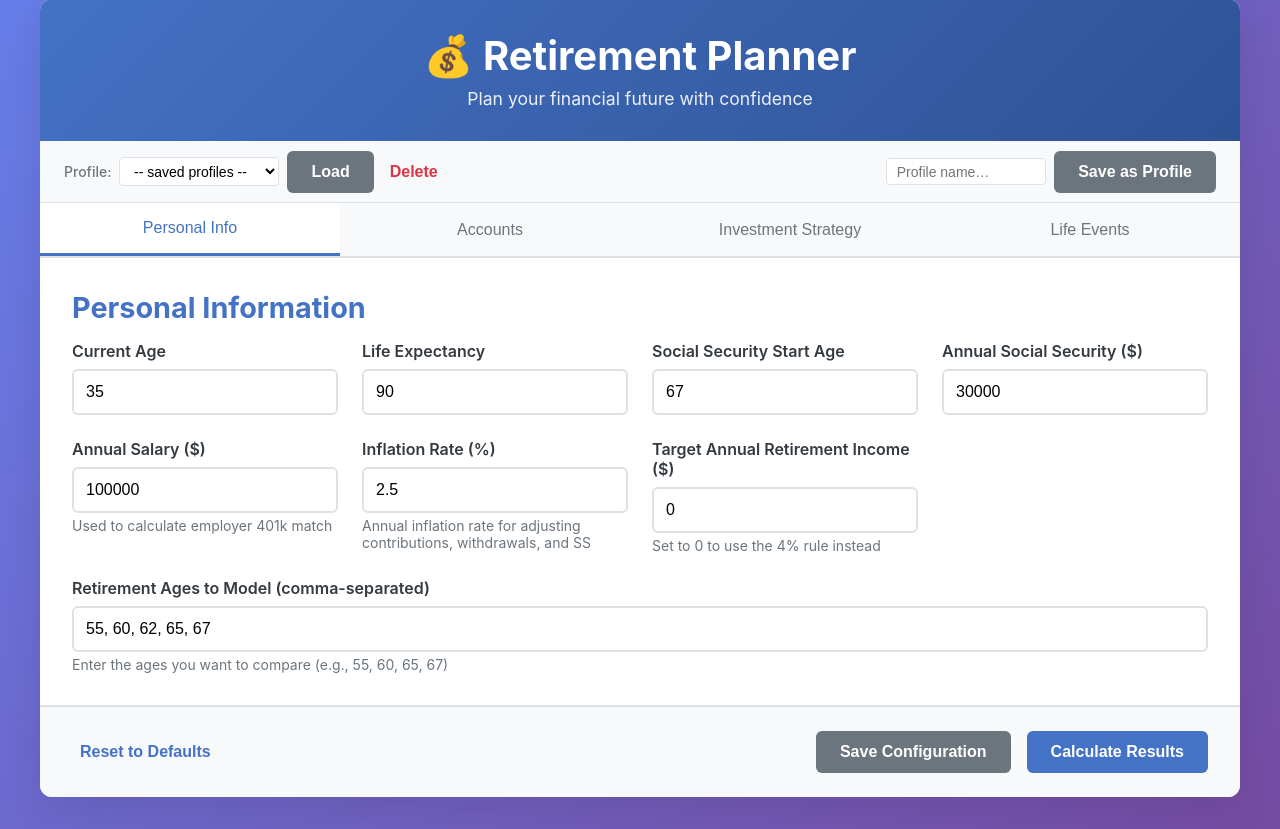
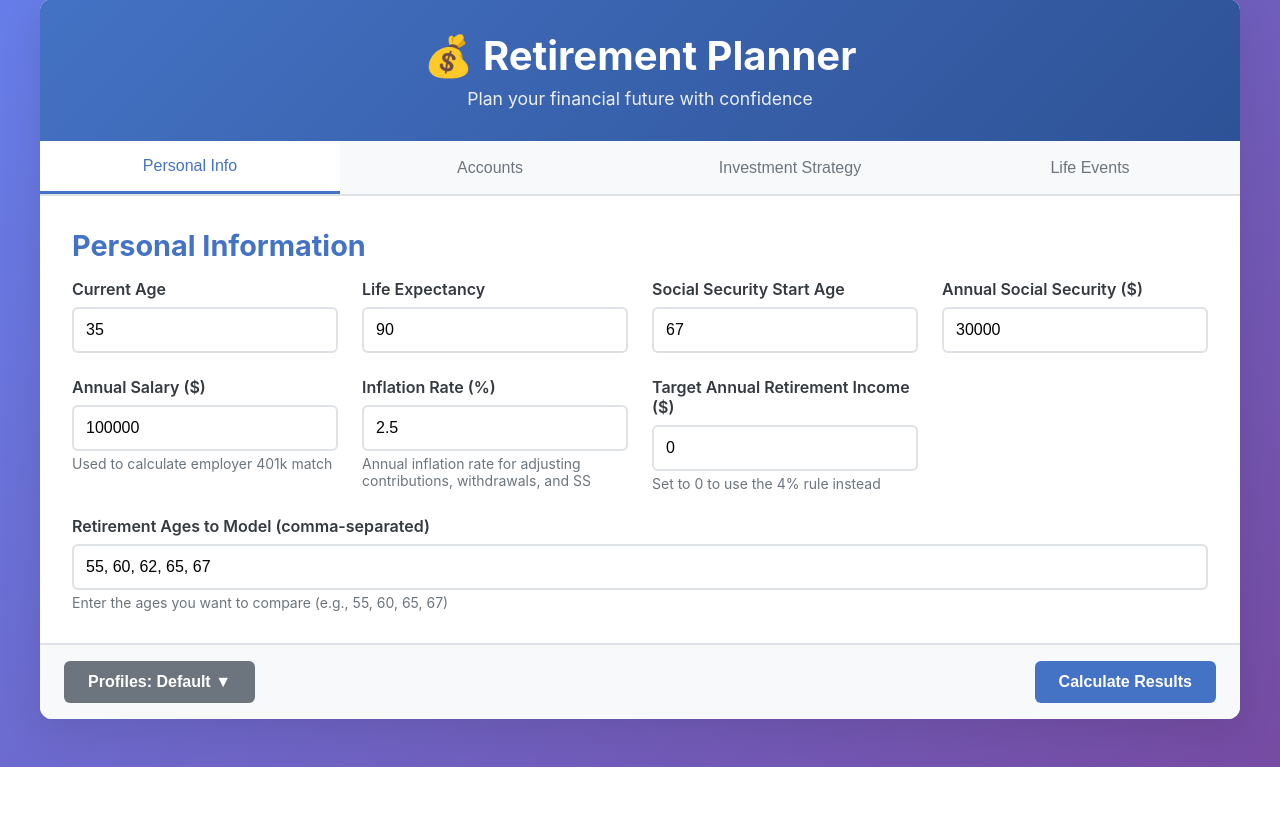
Before and after one commit to jmeth/retirement-planner, a Flask app: page / in a window 1280 px wide. Shown: the part 33-862 px from the top of the page. After the commit the page ends 800 px from the top, so only its background shows below. Run offline with Flask 3, Linux system fonts and the light colour scheme.

Commit message:
Add profiles dropdown with default profile and auto-save
Co-Authored-By: Claude Sonnet 4.6 <noreply@anthropic.com>

```diff
--- a/static/css/style.css
+++ b/static/css/style.css
@@ -62,43 +62,54 @@ header h1 {
     opacity: 0.9;
 }
 
-/* Profile bar */
-.profile-bar {
-    display: flex;
-    align-items: center;
-    justify-content: space-between;
-    padding: 0.6rem 1.5rem;
-    background: var(--light);
-    border-bottom: 1px solid var(--border);
-    gap: 1rem;
-    flex-wrap: wrap;
+/* Profiles dropdown */
+.profiles-menu {
+    position: relative;
 }
 
-.profile-bar-left,
-.profile-bar-right {
-    display: flex;
-    align-items: center;
-    gap: 0.5rem;
+.profiles-dropdown {
+    position: absolute;
+    bottom: calc(100% + 4px);
+    left: 0;
+    background: white;
+    border: 1px solid var(--border);
+    border-radius: 6px;
+    box-shadow: 0 4px 16px rgba(0, 0, 0, 0.12);
+    min-width: 200px;
+    z-index: 100;
+    overflow: hidden;
 }
 
-.profile-bar label {
-    font-size: 0.875rem;
-    font-weight: 500;
-    color: var(--secondary);
-    white-space: nowrap;
+.dropdown-item {
+    display: block;
+    width: 100%;
+    padding: 0.6rem 1rem;
+    background: none;
+    border: none;
+    text-align: left;
+    font-size: 0.9rem;
+    cursor: pointer;
+    color: var(--dark);
 }
 
-.profile-bar select,
-.profile-bar input[type="text"] {
-    padding: 0.3rem 0.6rem;
-    border: 1px solid var(--border);
-    border-radius: 4px;
-    font-size: 0.875rem;
-    background: white;
+.dropdown-item:hover {
+    background: var(--light);
 }
 
-.profile-bar select { min-width: 160px; }
-.profile-bar input[type="text"] { width: 160px; }
+.dropdown-item.active {
+    font-weight: 600;
+    color: var(--primary);
+}
+
+.dropdown-item.danger {
+    color: var(--danger);
+}
+
+.dropdown-divider {
+    height: 1px;
+    background: var(--border);
+    margin: 0.25rem 0;
+}
 
 .btn-sm {
     padding: 0.3rem 0.75rem;
@@ -296,17 +307,17 @@ header h1 {
 
 /* Action Bar */
 .action-bar {
+    background: var(--light);
+    border-top: 2px solid var(--border);
+    display: flex;
+    flex-direction: column;
+}
+
+.action-bar-buttons {
     display: flex;
     justify-content: space-between;
     align-items: center;
-    padding: 1.5rem 2rem;
-    background: var(--light);
-    border-top: 2px solid var(--border);
-}
-
-.action-bar > div {
-    display: flex;
-    gap: 1rem;
+    padding: 1rem 1.5rem;
 }
 
 /* Loading */
@@ -499,7 +510,7 @@ tbody tr:hover {
         overflow-x: auto;
     }
 
-    .action-bar {
+    .action-bar-buttons {
         flex-direction: column;
         gap: 1rem;
     }
--- a/static/js/config.js
+++ b/static/js/config.js
@@ -1,4 +1,6 @@
 // Configuration page JavaScript
+
+const DEFAULT_PROFILE = 'default';
 
 let config = null;
 
@@ -8,17 +10,23 @@ document.addEventListener('DOMContentLoaded', async () => {
     setupTabs();
     setupEventListeners();
     renderForm();
-    renderProfileSelect();
+    renderProfilesMenu();
 });
 
 async function loadConfig() {
-    // Try localStorage first, fall back to server default
-    const saved = localStorage.getItem('retirement_config');
-    if (saved) {
-        config = JSON.parse(saved);
+    const profiles = getProfiles();
+    const active = getActiveProfile();
+
+    if (profiles[active]) {
+        config = JSON.parse(JSON.stringify(profiles[active]));
     } else {
-        const response = await fetch('/api/config');
-        config = await response.json();
+        // Migrate legacy localStorage or fall back to server default
+        const legacy = localStorage.getItem('retirement_config');
+        config = legacy ? JSON.parse(legacy) : await (await fetch('/api/config')).json();
+        // Seed the default profile
+        profiles[DEFAULT_PROFILE] = JSON.parse(JSON.stringify(config));
+        saveProfiles(profiles);
+        setActiveProfile(DEFAULT_PROFILE);
     }
 }
 
@@ -43,12 +51,20 @@ function setupTabs() {
 function setupEventListeners() {
     document.getElementById('add-account').addEventListener('click', addAccount);
     document.getElementById('add-event').addEventListener('click', addEvent);
-    document.getElementById('save-btn').addEventListener('click', saveConfig);
     document.getElementById('calculate-btn').addEventListener('click', calculateResults);
     document.getElementById('reset-btn').addEventListener('click', resetConfig);
-    document.getElementById('save-profile-btn').addEventListener('click', saveProfile);
-    document.getElementById('load-profile-btn').addEventListener('click', loadProfile);
-    document.getElementById('delete-profile-btn').addEventListener('click', deleteProfile);
+    document.getElementById('profiles-btn').addEventListener('click', (e) => {
+        e.stopPropagation();
+        toggleProfilesMenu();
+    });
+    document.getElementById('save-profile-btn').addEventListener('click', saveCurrentProfile);
+    document.getElementById('saveas-profile-btn').addEventListener('click', saveAsNewProfile);
+    document.getElementById('delete-profile-btn').addEventListener('click', deleteCurrentProfile);
+    document.addEventListener('click', (e) => {
+        if (!document.getElementById('profiles-menu').contains(e.target)) {
+            closeProfilesMenu();
+        }
+    });
 }
 
 // --- Profile management ---
@@ -61,56 +77,102 @@ function saveProfiles(profiles) {
     localStorage.setItem('retirement_profiles', JSON.stringify(profiles));
 }
 
-function renderProfileSelect() {
-    const select = document.getElementById('profile-select');
-    const current = select.value;
-    const profiles = getProfiles();
-    select.innerHTML = '<option value="">-- saved profiles --</option>';
-    Object.keys(profiles).sort().forEach(name => {
-        const opt = document.createElement('option');
-        opt.value = name;
-        opt.textContent = name;
-        if (name === current) opt.selected = true;
-        select.appendChild(opt);
-    });
+function getActiveProfile() {
+    return localStorage.getItem('retirement_active_profile') || DEFAULT_PROFILE;
 }
 
-function saveProfile() {
-    const name = document.getElementById('profile-name').value.trim();
-    if (!name) { alert('Enter a profile name first.'); return; }
-
-    // Snapshot current form state into config before saving
-    collectFormIntoConfig();
-
-    const profiles = getProfiles();
-    const isNew = !profiles[name];
-    profiles[name] = JSON.parse(JSON.stringify(config));
-    saveProfiles(profiles);
-    renderProfileSelect();
-    document.getElementById('profile-select').value = name;
-    document.getElementById('profile-name').value = '';
-    alert(isNew ? `Profile "${name}" saved.` : `Profile "${name}" updated.`);
+function setActiveProfile(name) {
+    localStorage.setItem('retirement_active_profile', name);
 }
 
-function loadProfile() {
-    const name = document.getElementById('profile-select').value;
-    if (!name) { alert('Select a profile to load.'); return; }
-    const profiles = getProfiles();
-    if (!profiles[name]) { alert('Profile not found.'); return; }
-    config = JSON.parse(JSON.stringify(profiles[name]));
-    localStorage.setItem('retirement_config', JSON.stringify(config));
-    renderForm();
-    alert(`Profile "${name}" loaded.`);
+function toggleProfilesMenu() {
+    const dropdown = document.getElementById('profiles-dropdown');
+    if (dropdown.style.display === 'none') {
+        renderProfilesMenu();
+        dropdown.style.display = 'block';
+    } else {
+        closeProfilesMenu();
+    }
 }
 
-function deleteProfile() {
-    const name = document.getElementById('profile-select').value;
-    if (!name) { alert('Select a profile to delete.'); return; }
-    if (!confirm(`Delete profile "${name}"?`)) return;
+function closeProfilesMenu() {
+    document.getElementById('profiles-dropdown').style.display = 'none';
+}
+
+function renderProfilesMenu() {
     const profiles = getProfiles();
-    delete profiles[name];
+    const active = getActiveProfile();
+    const list = document.getElementById('profiles-list');
+    list.innerHTML = '';
+
+    Object.keys(profiles).sort((a, b) => {
+        if (a === DEFAULT_PROFILE) return -1;
+        if (b === DEFAULT_PROFILE) return 1;
+        return a.localeCompare(b);
+    }).forEach(name => {
+        const item = document.createElement('button');
+        item.type = 'button';
+        item.className = 'dropdown-item' + (name === active ? ' active' : '');
+        item.textContent = name === DEFAULT_PROFILE ? 'Default' : name;
+        item.addEventListener('click', () => switchProfile(name));
+        list.appendChild(item);
+    });
+
+    document.getElementById('active-profile-label').textContent =
+        active === DEFAULT_PROFILE ? 'Default' : active;
+
+    // Can't delete the default profile
+    document.getElementById('delete-profile-btn').style.display =
+        active === DEFAULT_PROFILE ? 'none' : 'block';
+}
+
+function switchProfile(name) {
+    const profiles = getProfiles();
+    if (!profiles[name]) return;
+    config = JSON.parse(JSON.stringify(profiles[name]));
+    setActiveProfile(name);
+    renderForm();
+    renderProfilesMenu();
+    closeProfilesMenu();
+}
+
+function saveCurrentProfile() {
+    collectFormIntoConfig();
+    const active = getActiveProfile();
+    const profiles = getProfiles();
+    profiles[active] = JSON.parse(JSON.stringify(config));
     saveProfiles(profiles);
-    renderProfileSelect();
+    closeProfilesMenu();
+}
+
+function saveAsNewProfile() {
+    const name = prompt('Profile name:');
+    if (!name || !name.trim()) return;
+    const trimmed = name.trim();
+    if (trimmed.toLowerCase() === DEFAULT_PROFILE) {
+        alert('"default" is a reserved profile name.');
+        return;
+    }
+    collectFormIntoConfig();
+    const profiles = getProfiles();
+    profiles[trimmed] = JSON.parse(JSON.stringify(config));
+    saveProfiles(profiles);
+    setActiveProfile(trimmed);
+    renderProfilesMenu();
+    closeProfilesMenu();
+}
+
+function deleteCurrentProfile() {
+    const active = getActiveProfile();
+    if (!confirm(`Delete profile "${active}"?`)) return;
+    const profiles = getProfiles();
+    delete profiles[active];
+    saveProfiles(profiles);
+    setActiveProfile(DEFAULT_PROFILE);
+    config = JSON.parse(JSON.stringify(profiles[DEFAULT_PROFILE]));
+    renderForm();
+    renderProfilesMenu();
+    closeProfilesMenu();
 }
 
 // Pull personal-info fields from the DOM into config (same logic as saveConfig, minus the server call)
@@ -433,45 +495,43 @@ function addEvent() {
 async function saveConfig() {
     collectFormIntoConfig();
 
-    // Save to localStorage for persistence across sessions
-    localStorage.setItem('retirement_config', JSON.stringify(config));
+    // Persist to active profile
+    const active = getActiveProfile();
+    const profiles = getProfiles();
+    profiles[active] = JSON.parse(JSON.stringify(config));
+    saveProfiles(profiles);
 
-    // Also save to server session for calculations
     const response = await fetch('/api/config', {
         method: 'POST',
         headers: { 'Content-Type': 'application/json' },
         body: JSON.stringify(config)
     });
 
-    const result = await response.json();
-    alert('Configuration saved successfully!');
+    if (!response.ok) {
+        alert('Error saving configuration. Please try again.');
+        return false;
+    }
+    return true;
 }
 
 async function calculateResults() {
-    await saveConfig();
+    const saved = await saveConfig();
+    if (!saved) return;
 
     document.getElementById('loading').style.display = 'flex';
 
-    const response = await fetch('/api/calculate', {
-        method: 'POST'
-    });
-
+    const response = await fetch('/api/calculate', { method: 'POST' });
     const results = await response.json();
 
-    // Store results in sessionStorage
     sessionStorage.setItem('results', JSON.stringify(results));
-
-    // Redirect to results page
     window.location.href = '/results';
 }
 
 async function resetConfig() {
-    if (confirm('Are you sure you want to reset to default configuration? This will erase all your changes.')) {
-        localStorage.removeItem('retirement_config');
-        const response = await fetch('/api/reset', { method: 'POST' });
-        const result = await response.json();
-        config = result.config;
-        renderForm();
-        alert('Configuration reset to defaults');
-    }
+    if (!confirm('Restore factory defaults? Your saved profiles will not be affected.')) return;
+    closeProfilesMenu();
+    const response = await fetch('/api/reset', { method: 'POST' });
+    const result = await response.json();
+    config = result.config;
+    renderForm();
 }
--- a/templates/index.html
+++ b/templates/index.html
@@ -13,21 +13,6 @@
             <p class="subtitle">Plan your financial future with confidence</p>
             {% if auth_enabled %}<a href="/logout" class="logout-link">Sign out</a>{% endif %}
         </header>
-
-        <div class="profile-bar">
-            <div class="profile-bar-left">
-                <label>Profile:</label>
-                <select id="profile-select">
-                    <option value="">-- saved profiles --</option>
-                </select>
-                <button type="button" class="btn btn-secondary btn-sm" id="load-profile-btn">Load</button>
-                <button type="button" class="btn btn-link btn-sm danger" id="delete-profile-btn">Delete</button>
-            </div>
-            <div class="profile-bar-right">
-                <input type="text" id="profile-name" placeholder="Profile name…">
-                <button type="button" class="btn btn-secondary btn-sm" id="save-profile-btn">Save as Profile</button>
-            </div>
-        </div>
 
         <div class="tabs">
             <button class="tab-btn active" data-tab="personal">Personal Info</button>
@@ -115,9 +100,21 @@
         </form>
 
         <div class="action-bar">
-            <button type="button" class="btn btn-link" id="reset-btn">Reset to Defaults</button>
-            <div>
-                <button type="button" class="btn btn-secondary" id="save-btn">Save Configuration</button>
+            <div class="action-bar-buttons">
+                <div class="profiles-menu" id="profiles-menu">
+                    <button type="button" class="btn btn-secondary" id="profiles-btn">
+                        Profiles: <span id="active-profile-label">Default</span> &#9660;
+                    </button>
+                    <div class="profiles-dropdown" id="profiles-dropdown" style="display:none">
+                        <div id="profiles-list"></div>
+                        <div class="dropdown-divider"></div>
+                        <button type="button" class="dropdown-item" id="save-profile-btn">Save</button>
+                        <button type="button" class="dropdown-item" id="saveas-profile-btn">Save as new&hellip;</button>
+                        <button type="button" class="dropdown-item danger" id="delete-profile-btn">Delete profile</button>
+                        <div class="dropdown-divider"></div>
+                        <button type="button" class="dropdown-item danger" id="reset-btn">Restore Defaults</button>
+                    </div>
+                </div>
                 <button type="button" class="btn btn-primary" id="calculate-btn">Calculate Results</button>
             </div>
         </div>
```
